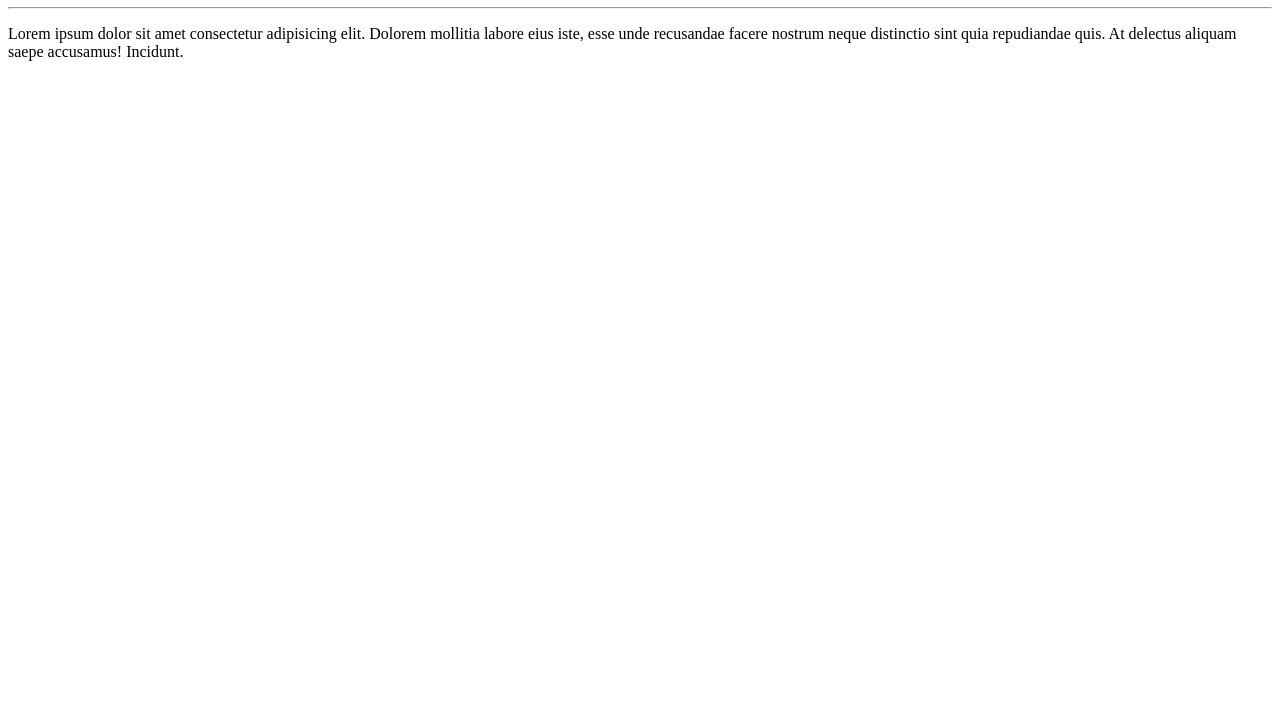
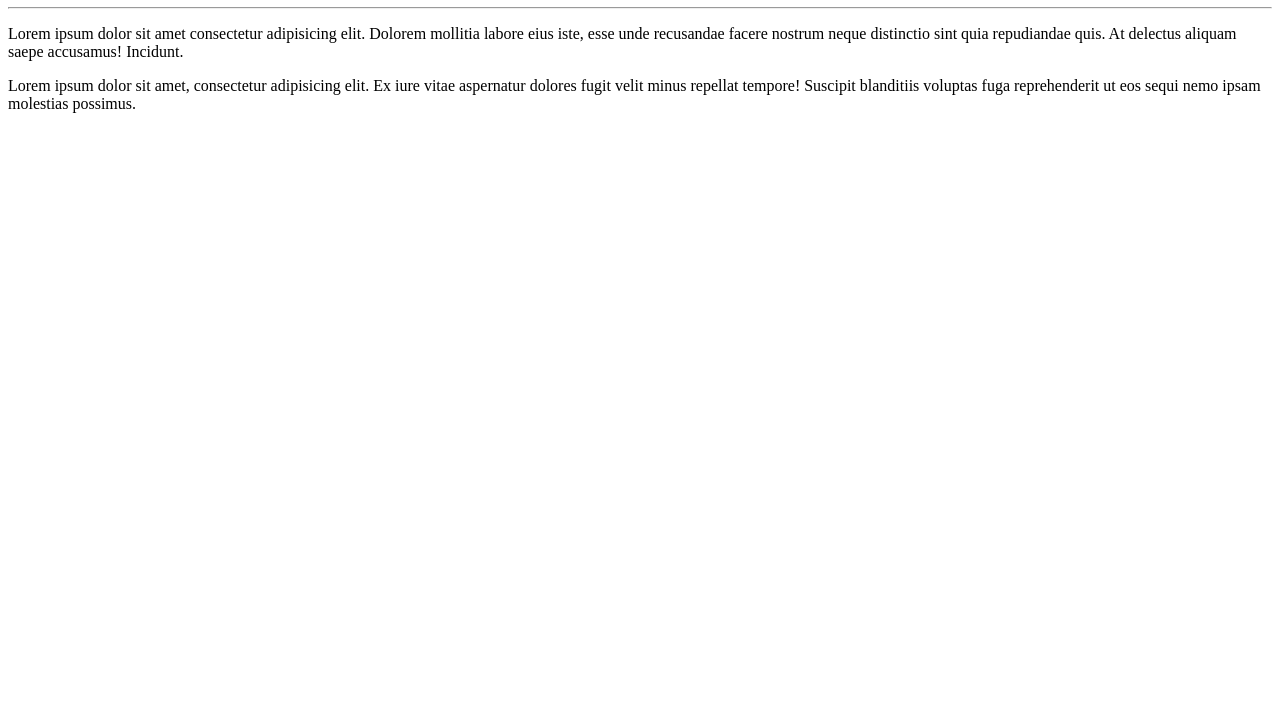
Before and after one commit to MathGeneze/Ola-Mundo, a plain HTML site: page Site-exemplo/index.html in a window 1280 px wide. Shown: the part 73-800 px from the top of the page. Drawn offline with Linux system fonts and the light colour scheme.

Commit message:
Adicionei um parágrafo

```diff
--- a/Site-exemplo/index.html
+++ b/Site-exemplo/index.html
@@ -9,5 +9,6 @@
     <h1>Olá, Mundo!</h1>
     <hr>
     <p>Lorem ipsum dolor sit amet consectetur adipisicing elit. Dolorem mollitia labore eius iste, esse unde recusandae facere nostrum neque distinctio sint quia repudiandae quis. At delectus aliquam saepe accusamus! Incidunt.</p>
+<p>Lorem ipsum dolor sit amet, consectetur adipisicing elit. Ex iure vitae aspernatur dolores fugit velit minus repellat tempore! Suscipit blanditiis voluptas fuga reprehenderit ut eos sequi nemo ipsam molestias possimus.</p>
 </body>
 </html>
```
